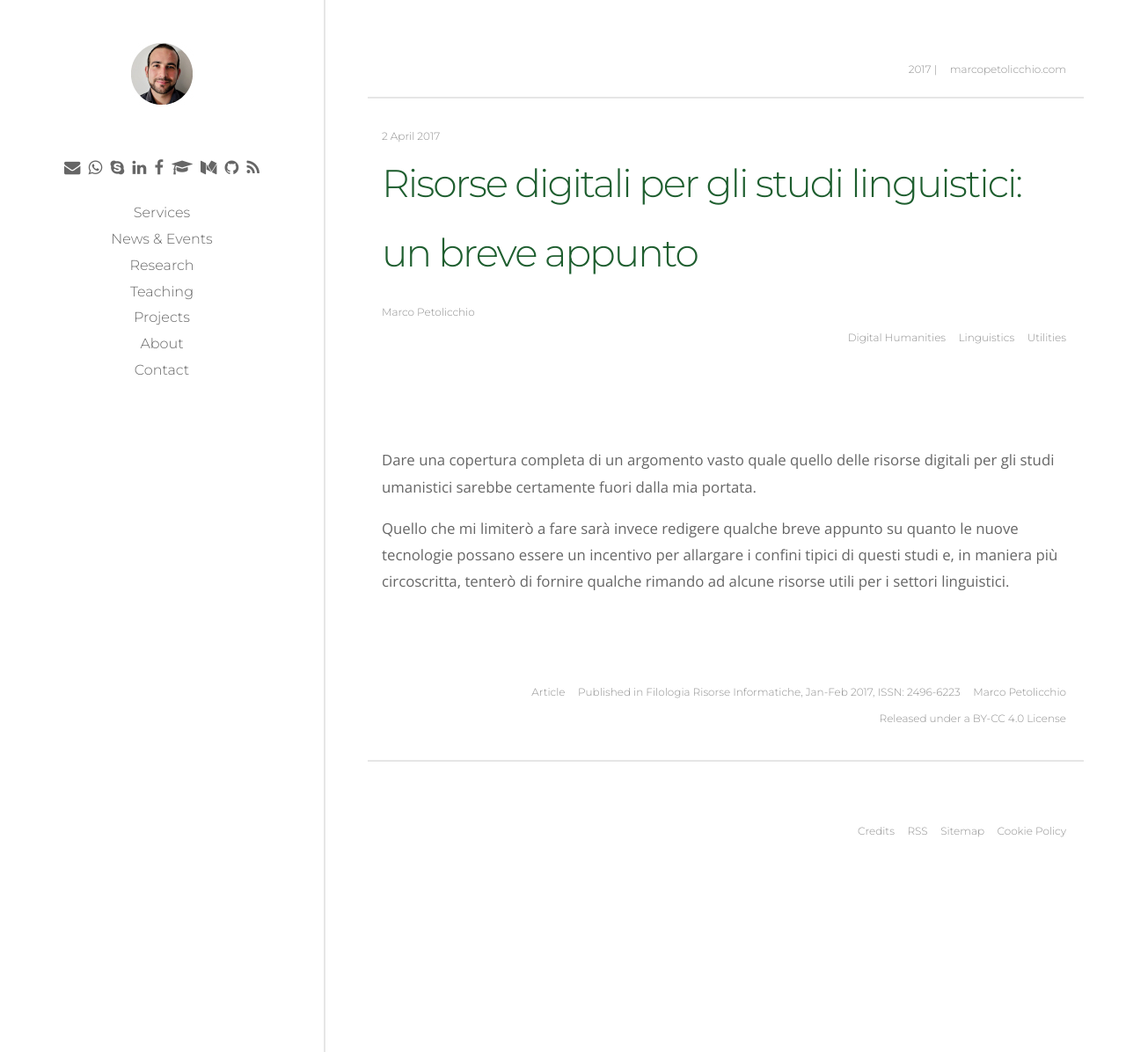
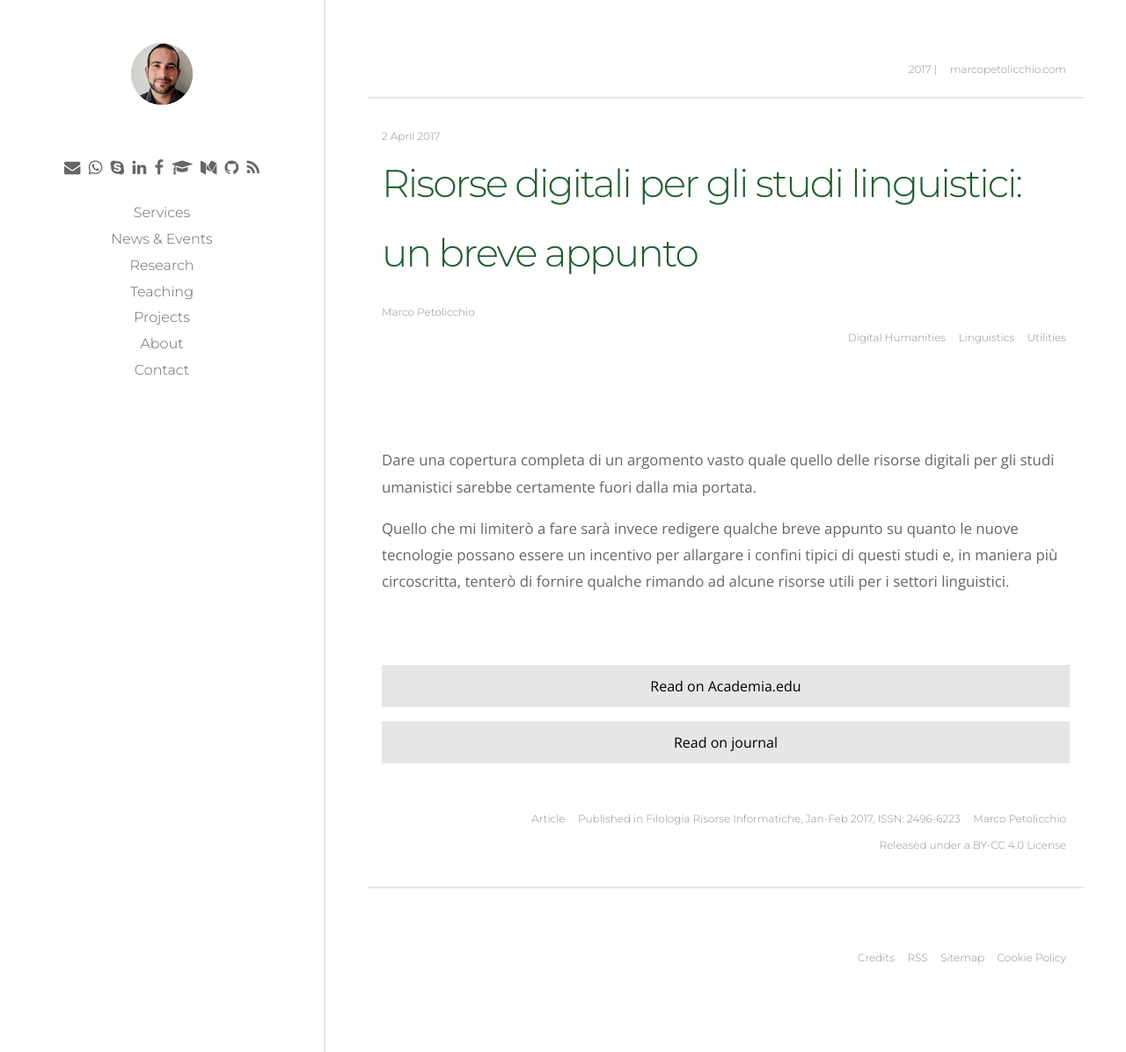
Before and after one commit to p-marco/p-marco.github.io, a Jekyll site: the page built from _research/risorse-digitali-per-gli-studi-linguistici.md, in a window 1280 px wide. Shown: the whole page at 88% size. Built offline with Jekyll 4.4.1, drawn with Linux system fonts in a browser that asks for light colours.

Commit message:
new commit

```diff
--- a/_includes/item-resources.html
+++ b/_includes/item-resources.html
@@ -5,11 +5,20 @@
 		<div class="btn btn--block"><a href="{{ resource.pdf }}">Read the pdf</a></div>
 	{% endif %}
 	{% if resource.academia %}
-		<div class="btn btn--block"><a href="{{ resource.academia }}">View on Academia</a></div>
+		<div class="btn btn--block"><a href="{{ resource.academia }}">Read on Academia.edu</a></div>
 	{% endif %}
 	{% if resource.github %}
 		<div class="btn btn--block"><a href="{{ resource.github }}">View on Github</a></div>
 	{% endif %}
+	{% if resource.original %}
+		<div class="btn btn--block"><a href="{{ resource.original }}">View on original location</a></div>
+	{% endif %}
+	{% if resource.doi %}
+		<div class="btn btn--block"><a href="{{ resource.doi }}">View data DOI</a></div>
+	{% endif %}
+	{% if resource.journal %}
+		<div class="btn btn--block"><a href="{{ resource.journal }}">Read on journal</a></div>
+	{% endif %}
 {% endfor %}
 
 </div>
--- a/_research/risorse-digitali-per-gli-studi-linguistici.md
+++ b/_research/risorse-digitali-per-gli-studi-linguistici.md
@@ -11,8 +11,10 @@ author:
 date: 2017-04-02
 type: Article
 status: "Published in Filologia Risorse Informatiche, Jan-Feb 2017, ISSN: 2496-6223"
-pdf: https://www.academia.edu/31229297/Risorse_digitali_per_gli_studi_linguistici_un_breve_appunto_in_Filologia_Risorse_Informatiche_gennaio-febbraio_2017
 layout: default
+resources:
+  - academia : "https://www.academia.edu/31229297/Risorse_digitali_per_gli_studi_linguistici_un_breve_appunto_in_Filologia_Risorse_Informatiche_gennaio-febbraio_2017"
+  - journal : "http://fri.hypotheses.org/658"
 ---
 
 Dare una copertura completa di un argomento vasto quale quello delle risorse digitali per gli studi umanistici sarebbe certamente fuori dalla mia portata.
```
Also changed, not shown: _research/de-dole.md (+2 -1 lines), _research/ergativita-in-ittito.md (+2 -1 lines), _research/polet500-presentazione.md (+3 -1 lines), _research/uno-studio-sulle-petrose.md (+2 -1 lines).
